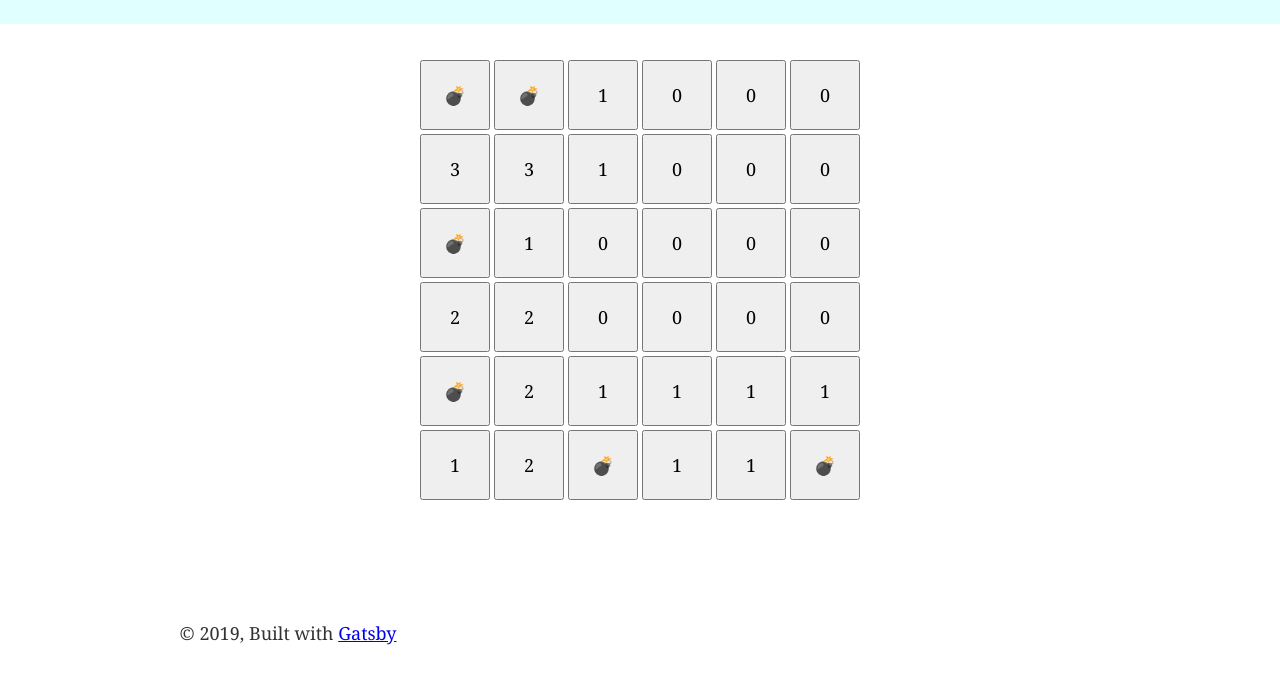
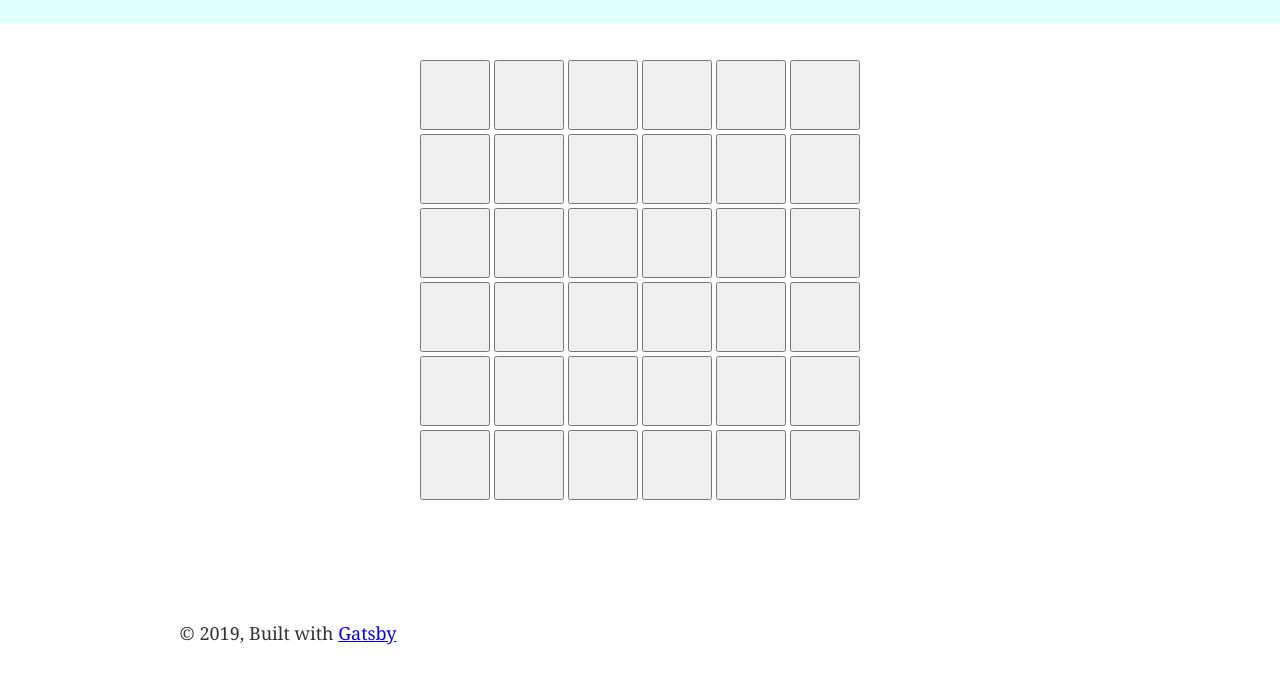
Before and after one commit to LucasLombardo/minesweeper, a Gatsby site: page / in a window 1280 px wide. Shown: the part 75-758 px from the top of the page. Built offline with nearby package versions, Linux system fonts and the light colour scheme; Gatsby itself is replaced by a stand-in of ours.

Commit message:
add baseline space exposing and flagging logic

```diff
--- a/src/components/Space.js
+++ b/src/components/Space.js
@@ -1,16 +1,25 @@
 import React, { useState } from 'react'
 
 const Space = ({ spaceData, boardState }) => {
-    const [showSpace, setShowSpace] = useState(true)
+    const [showSpace, setShowSpace] = useState(false);
+    const [flagged, setFlagged] = useState(false);
 
     const handleClick = () => {
+        const { exposedSpaces, setExposedSpaces, status, setStatus } = boardState;
         setShowSpace(true);
+        setExposedSpaces(exposedSpaces + 1);
+    }
+
+    const handleLeftClick = e => {
+        e.preventDefault();
+        setFlagged(!flagged);
     }
 
     const display = spaceData.isMine ? '💣' : spaceData.value;
+    const unshownDisplay = flagged ? '🚩' : '';
     return (
-        <button onClick={handleClick}>
-            {showSpace ? display : ''}
+        <button onClick={handleClick} onContextMenu={handleLeftClick}>
+            {showSpace ? display : unshownDisplay}
         </button>
     )
 }
```
